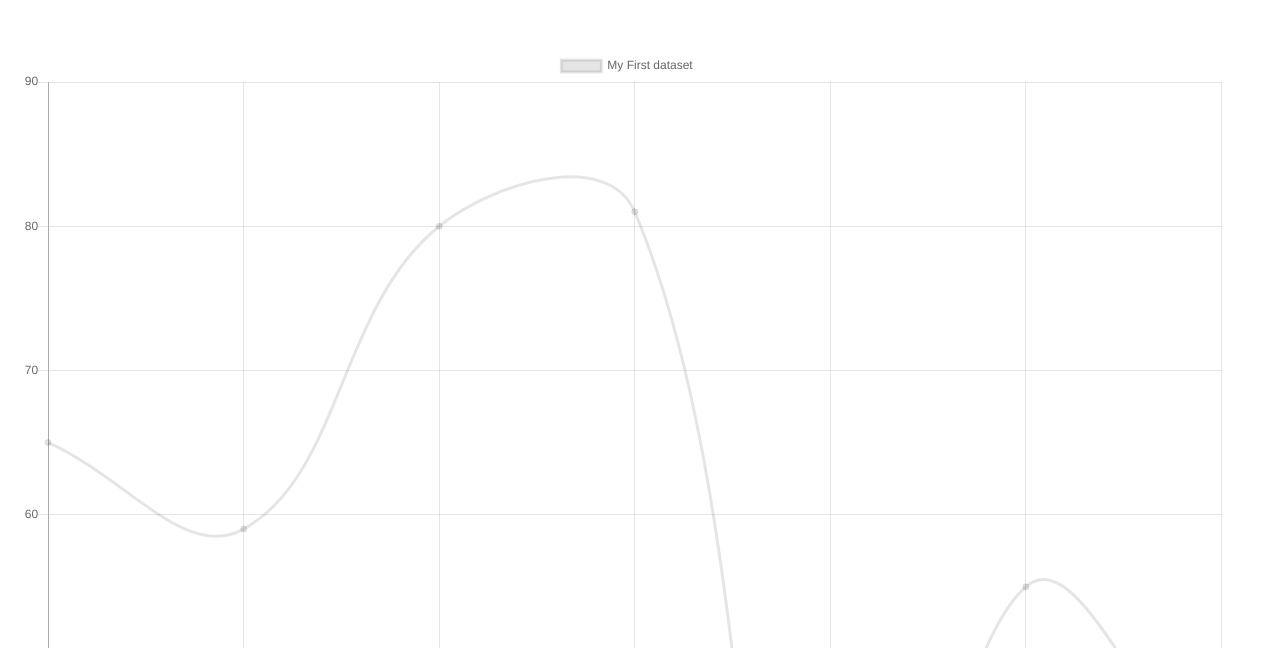
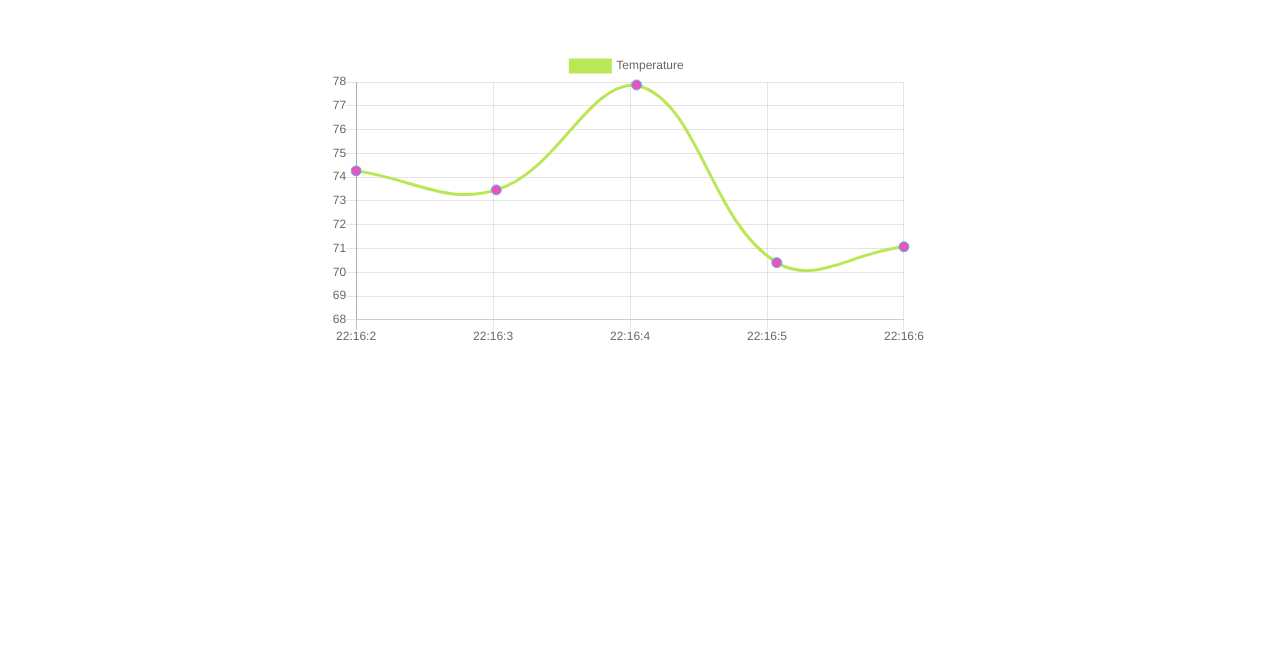
Before and after one commit to breteldorado/capstone-gui, a plain HTML site: page diagnostics.html in a window 1280 px wide. Shown: the part 152-800 px from the top of the page. Drawn offline with nearby package versions, Linux system fonts and the light colour scheme.

Commit message:
adjust styles, able to display one graph to show last 5 values in last 5 seconds that constantly refreshes, updated readme

```diff
--- a/css/main.css
+++ b/css/main.css
@@ -152,3 +152,10 @@ br {
   background-color: green;
   color: white;
 }
+.chart-container {
+  width: 600px;
+  height: 300px;
+  text-align: center;
+  display: block;
+  margin: auto;
+}
--- a/diagnostics.html
+++ b/diagnostics.html
@@ -40,7 +40,7 @@
 	</div>
 	<div class="container">
 		<div class="chart-container">
-			<canvas id="myChart" height="400" width="400"></canvas>
+			<canvas id="myChart" height="300" width="600"></canvas>
 			<script src="js/main.js"></script>
 		</div>
 	</div>
--- a/js/main.js
+++ b/js/main.js
@@ -1,24 +1,91 @@
 const CHART = document.getElementById("myChart");
 console.log(CHART);
 
+var i = 0; //loop counter
+var tempHistory=[];
+var timeHistory=[];
+var options = {
+    scales: {
+        yAxes: [{
+            display: true,
+            ticks: {
+                suggestedMin: 68,    // minimum will be 0, unless there is a lower value.
+                steps: 10,   // minimum value will be 0.
+                stepValue: 1,
+                max: 78
+            }
+        }]
+    }
+};
 var data = {
-    labels: ["January", "February", "March", "April", "May", "June", "July"],
+    //labels: logTimeTemp.timeHistory,
     datasets: [
         {
-            label: "My First dataset",
+            label: "Temperature",
             fill: false,
-            //fillColor: "rgba(220,220,220,0.2)",
-            strokeColor: "rgba(75,192,192,1)",
-            pointColor: "rgba(75,192,192,1)",
-            pointStrokeColor: "#fff",
-            pointHighlightFill: "#fff",
-            pointHighlightStroke: "rgba(75,192,192,1)",
-            data: [65, 59, 80, 81, 16, 55, 40]
+            borderColor: "#bae755",
+            //borderDash: [5, 5],
+            backgroundColor: "#e755ba",
+            pointBackgroundColor: "#e755ba",
+            pointBorderColor: "#55bae7",
+            pointHoverBackgroundColor: "#55bae7",
+            pointHoverBorderColor: "#55bae7",
+            pointRadius: 5,
+            //data: logTimeTemp.tempHistory
         }
       ]
     };
 
-var lineChart = new Chart(CHART, {
-  type: 'line',
-  data: data
-});
+  var lineChart = new Chart(CHART, {
+    type: 'line',
+    data: data,
+    options: options
+  });
+  function removeData() {
+    lineChart.data.labels.splice(0, 1);
+    lineChart.data.datasets[0].data.splice(0, 1);
+    lineChart.update();
+  }
+function addData(chart, label, data) {
+    chart.data.labels.push(label);
+    chart.data.datasets.forEach((dataset) => {
+        dataset.data.push(data);
+    });
+    chart.update();
+}
+function getTemp(){
+  return Math.random() * 10 + 68;
+}
+function getCurrentTime() {
+  var today = new Date();
+  var time = today.getHours() +":" + today.getMinutes() + ":" + today.getSeconds();
+  return time;
+}
+function sleep(ms){
+  return new Promise(resolve => setTimeout(resolve,ms));
+}
+async function wait(ms){
+  await sleep(ms);
+}
+function logTimeTemp(){
+  var currentTemp;
+  var currentTime;
+  //window.tempHistory[i] = getTemp();
+  //window.timeHistory[i] = getCurrentTime();
+  currentTemp = getTemp();
+  currentTime = getCurrentTime();
+
+  //console.log(timeHistory);
+  //console.log(tempHistory);
+  //console.log(i);
+  if (window.i > 4){
+    addData(lineChart, currentTime, currentTemp);
+    removeData(); //should remove element index 0
+    //await sleep(1000);
+  } else {
+    addData(lineChart, currentTime, currentTemp);
+    //await sleep(1000);
+  }
+  window.i++;
+  }
+  var myRefresh = setInterval(logTimeTemp, 1000);
```
Also changed, not shown: 1 other file.
